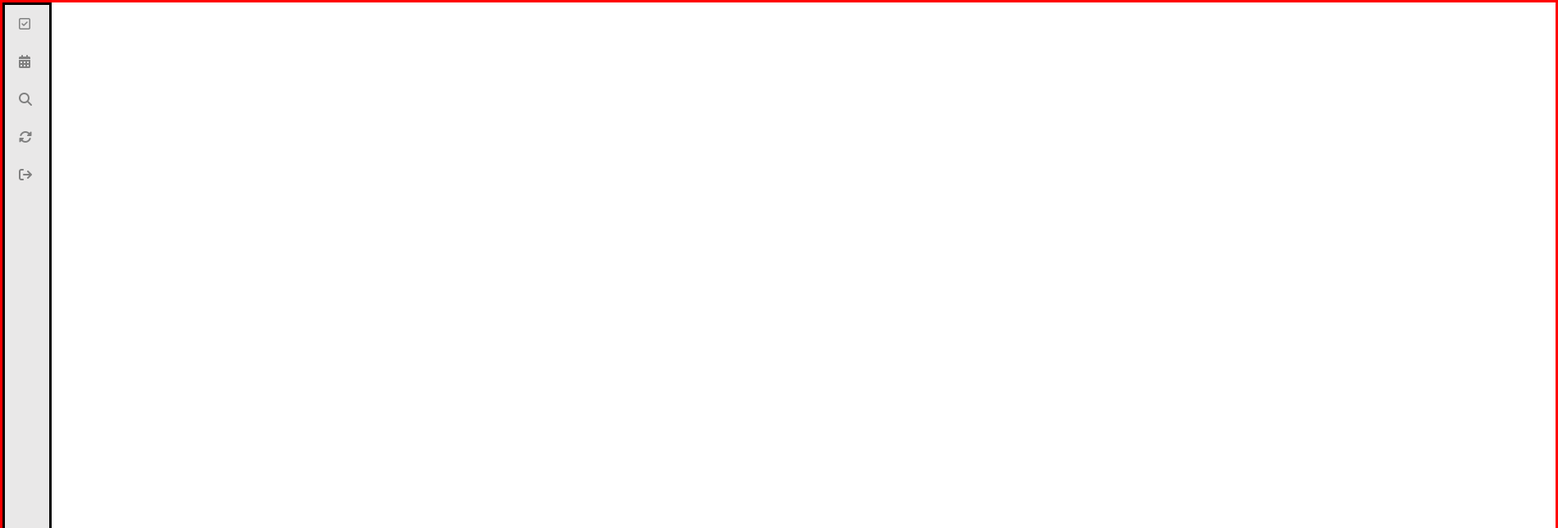
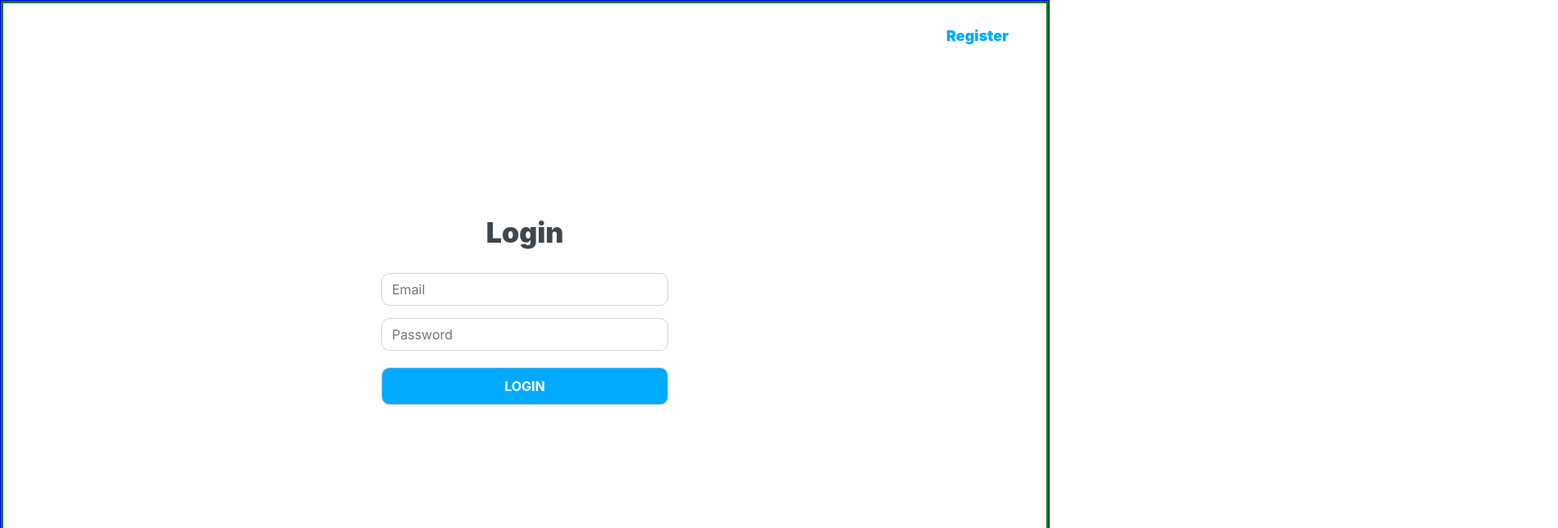
Before and after one commit to N1ph1l1m/internetTech, a React (Create React App) app: page / in a window 1280 px wide. Shown: the top 644 px of the page at 82% size, 1900 px wide, since content can reach past the window. Built offline with nearby package versions, Linux system fonts and the light colour scheme.

Commit message:
Work routing and change layout

```diff
--- a/src/components/Router/root.jsx
+++ b/src/components/Router/root.jsx
@@ -6,20 +6,22 @@ import Button from "../button/button";
 
 import "../../../src/index.css";
 const OutletWRap = styled.div`
+  width: 100vw;
+  height: 100vh;
 `;
 const MainWrap = styled.div`
-  width: 1900px;
-  border: 3px solid red;
+  width: 100vw;
+  height: 100vh;
   display: flex;
 `;
 
 const NavigatorItemWrap = styled.div`
-  width:60px;
-  height: 1000px;
+  width: 60px;
+  height: 100vh;
   position: relative;
   border: 3px solid black;
   background-color: rgb(233, 232, 232);
-  padding:5px;
+  padding: 5px;
 `;
 
 function Root() {
@@ -27,24 +29,24 @@ function Root() {
     <MainWrap>
       <NavigatorItemWrap>
         <Button className="newColor">
-          <Link className="colorLink" to={"/task"}>
+          <Link className="colorLink" to={"taskmanager"}>
             <i class="fa-regular fa-square-check"></i>
           </Link>
         </Button>
 
         <Button className="newColor">
-          <Link className="colorLink" to={"/"}>
+          <Link className="colorLink" to={""}>
             <i class="fa-solid fa-calendar-days"></i>
           </Link>
         </Button>
         <Button className="newColor">
-          <Link className="colorLink" to={"/"}>
+          <Link className="colorLink" to={""}>
             <i class="fa-solid fa-magnifying-glass"></i>
           </Link>
         </Button>
 
         <Button className="newColor">
-          <Link className="colorLink" to={"/"}>
+          <Link className="colorLink" to={""}>
             <i class="fa-solid fa-rotate"></i>
           </Link>
         </Button>
--- a/src/index.js
+++ b/src/index.js
@@ -9,23 +9,42 @@ import {
 } from "react-router-dom";
 import Root from './components/Router/root';
 import ErrorPage from '../src/components/Router/errorPage'
-import SandBoxButton from "../src/components/button/sandBoxButton";
+//import SandBoxButton from "../src/components/button/sandBoxButton";
 import LoginForm from "../src/layout/components/loginForm/loginform";
-import Registration from './layout/components/loginForm/registration/registration';
+// import Registration from './layout/components/loginForm/registration/registration';
 import TaskManager from './layout/components/taskManager/taskManager';
 const router  = createBrowserRouter([
-
   {
     path:"/",
+    element:<LoginForm/>,
+    errorElement:<ErrorPage/>,
+    children:[
+      // {
+      //     path:"/task",
+      //     element:<TaskManager/>
+      // },
+    //   {
+    //     path:"/login",
+    //     element:<LoginForm/>
+    // },
+    ]
+  },
+  {
+    path:"/task",
     element:<Root/>,
     errorElement:<ErrorPage/>,
     children:[
       {
-          path:"/task",
+          path:"taskmanager",
           element:<TaskManager/>
       },
+    //   {
+    //     path:"/login",
+    //     element:<LoginForm/>
+    // },
     ]
   },
+
   ])
 
 
--- a/src/layout/components/loginForm/login/login.jsx
+++ b/src/layout/components/loginForm/login/login.jsx
@@ -1,6 +1,8 @@
 import React, { useEffect, useState } from "react";
 import Input from "../../../../components/input/input";
+// import { Link } from "react-router-dom";
 import Button from "../../../../components/button/button";
+import {useNavigate} from 'react-router-dom';
 //import {useNavigate} from 'react-router-dom';
 
 import '../loginform.css'
@@ -11,6 +13,7 @@ function Login(props){
     const [pass, setPass1] = useState("");
     const [error, setError] = useState("");
     const [msg, setMsg] = useState("");
+    const history = useNavigate();
 
     useEffect(() => {
       setTimeout(function () {
@@ -64,8 +67,8 @@ function Login(props){
                   setTimeout(function(){
                     localStorage.setItem("login",true);
                     localStorage.setItem('email',email);
-                   //naviget("/dashboard")
-                  },5000);
+                   history("/task");
+                  },2000);
                 }
             }).catch((err) => {
               setError(err);
@@ -110,6 +113,7 @@ function Login(props){
             value={pass}
             onChange={(e) => handleInputChange(e, "pass")}
           />
+
           <Button type="submit"
             className="newSize"
           onClick={loginSubmit}
--- a/src/layout/components/loginForm/loginform.jsx
+++ b/src/layout/components/loginForm/loginform.jsx
@@ -6,14 +6,14 @@ import styled from "styled-components";
 
 const LoginWrap= styled.div`
 margin:0px auto;
-width:1920px;
-${'' /* border:1px solid blue; */}
+border:1px solid blue;
 `
-const LoginItem = styled.div`
-display:flex;
-justify-content:center;
-align-items: center;
-height:808px;
+const LoginWrapItem = styled.div`
+  display: flex;
+  justify-content: center;
+  align-items: center;
+  min-height: 100vh; /* 100% высоты экрана */
+  border: 3px solid green;
 `
 function LoginForm(){
     const [login, setLogin] = useState(false)
@@ -49,9 +49,11 @@ function LoginForm(){
         <>
             <LoginWrap>
             {titleState}
-          <LoginItem>
+
+            <LoginWrapItem>
             {show}
-          </LoginItem>
+          </LoginWrapItem>
+
 
         </LoginWrap>
         </>
--- a/src/layout/components/taskManager/taskManager.jsx
+++ b/src/layout/components/taskManager/taskManager.jsx
@@ -7,7 +7,8 @@ import TaskNav from "./taskNav/Tasknav";
 import styled from "styled-components";
 
 const TaskWrap = styled.div`
-width:800px;
+  width: 100vw; /* Занимает 100% ширины видового окна экрана */
+  height: 100vh; /* Занимает 100% высоты видового окна экрана */
 border:2px solid blue;
 ${'' /* margin-left:5px; */}
 
@@ -20,7 +21,6 @@ function TaskManager(){
     return(
     <TaskWrap>
         <TaskNav/>
-
     </TaskWrap>
     )
 }
--- a/src/layout/components/taskManager/taskNav/Tasknav.jsx
+++ b/src/layout/components/taskManager/taskNav/Tasknav.jsx
@@ -1,6 +1,7 @@
 import React from "react";
-
+import Button from "../../../../components/button/button";
 import NavigatorItem from "./taskNavItem/taskNavItem";
+import {Link } from "react-router-dom";
 import './navigator.css'
 import styled from "styled-components";
 
--- a/src/layout/components/taskManager/taskNav/taskNavItem/taskNavItem.jsx
+++ b/src/layout/components/taskManager/taskNav/taskNavItem/taskNavItem.jsx
@@ -1,7 +1,10 @@
 import React from "react";
 import Button from "../../../../../components/button/button";
+import Icon from "../../../../../components/icon/icon"
 import "../navigator.css";
 import styled from "styled-components";
+
+import { RiTaskFill } from "react-icons/ri";
 
 const TaskItemWrap = styled.div`
   height: 980px;
@@ -19,7 +22,9 @@ function TaskNavItem() {
     <TaskItemWrap>
 
         <Button className="taskNav">
-        <i class="fa-solid fa-calendar-day"></i>
+        {/* <i class="fa-solid fa-calendar-day"></i> */}
+        <Icon>   <RiTaskFill size="20"/></Icon>
+
          Today
         </Button>
 
```
